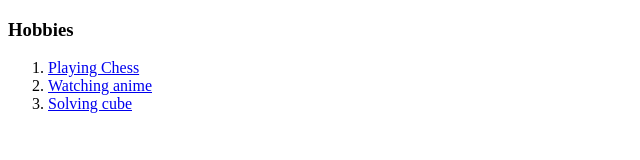
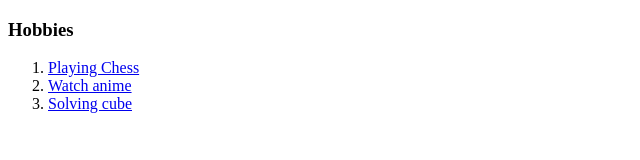
Before and after one commit to himanshub410/cv, a plain HTML site: page hobbies.html in a window 1280 px wide. Shown: the full height of the page, 0-640 px from the left. Drawn offline with Linux system fonts and the light colour scheme.

Commit message:
Spelling Change

```diff
--- a/hobbies.html
+++ b/hobbies.html
@@ -10,7 +10,7 @@
     <h3>Hobbies</h3>
     <ol>
         <li><a href="https://www.chess.com/play/online" target="_blank">Playing Chess</a></li>
-        <li><a href="https://www.youtube.com/c/MuseAsia" target="_blank">Watching anime</a></li>
+        <li><a href="https://www.youtube.com/c/MuseAsia" target="_blank">Watch anime</a></li>
         <li><a href="https://www.rubiks.com/en-us/" target="_blank">Solving cube</a></li>
     </ol>
 </body>
```
